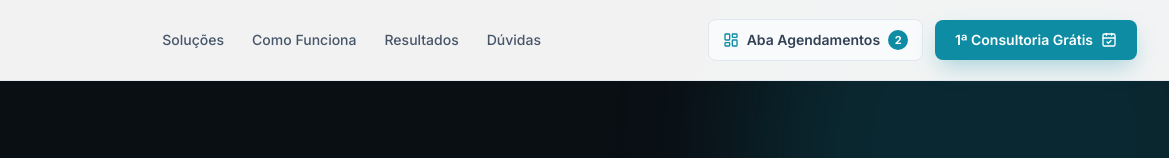
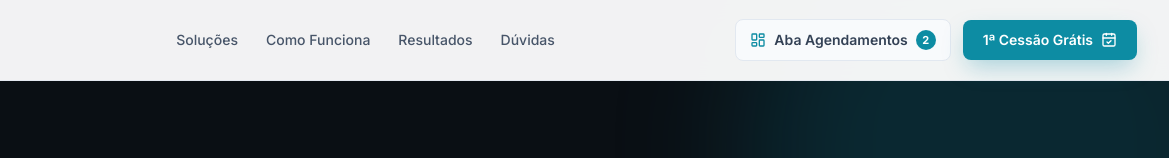
Before and after one commit to anteroconsultoria/web, a plain HTML site: page index.html in a window 1280 px wide. Shown: the top 158 px of the page, 111-1280 px from the left. Drawn offline with nearby package versions, Linux system fonts and the light colour scheme.

Commit message:
mais modificação de consultoria para Cessão

```diff
--- a/index.html
+++ b/index.html
@@ -131,7 +131,7 @@
             onclick="switchView('site')"
             class="inline-flex items-center gap-2 bg-antero-teal hover:bg-antero-tealDark text-white font-semibold text-sm px-5 py-2.5 rounded-lg transition-all shadow-teal hover:-translate-y-0.5"
           >
-            <span>1ª Consultoria Grátis</span>
+            <span>1ª Cessão Grátis</span>
             <i data-lucide="calendar-check" class="w-4 h-4"></i>
           </a>
         </div>
@@ -172,7 +172,7 @@
           onclick="switchView('site')"
           class="mobile-link w-full inline-flex justify-center items-center gap-2 bg-antero-teal hover:bg-antero-tealDark text-white font-semibold text-base px-5 py-3 rounded-lg"
         >
-          <span>Agendar 1ª Consultoria Grátis</span>
+          <span>Agendar 1ª Cessão Grátis</span>
           <i data-lucide="calendar-check" class="w-4 h-4"></i>
         </a>
       </div>
```
